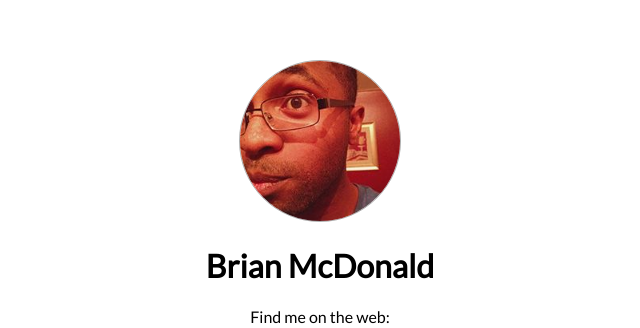
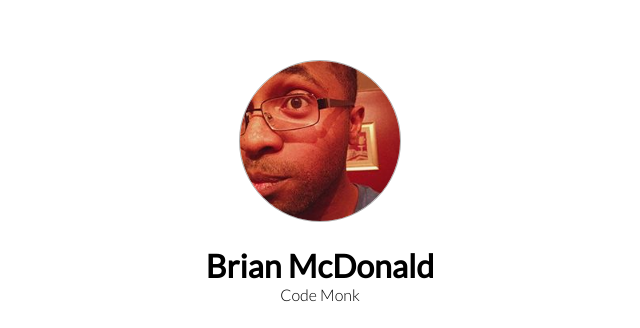
Before and after one commit to brianmcdo/brianmcdonald.io, a plain HTML site: page web/index.html in a window 1280 px wide. Shown: the part 172-500 px from the top of the page, without its empty margins (320-960 px from the left). Drawn offline with Linux system fonts and the light colour scheme.

Commit message:
subtitle

```diff
--- a/web/assets/dist.css
+++ b/web/assets/dist.css
@@ -1,6 +1,7 @@
 html, body {
     font-family: 'Lato', sans-serif;
     height: 100%;
+    font-size: 1rem;
 }
 
 .container {
@@ -14,6 +15,12 @@ html, body {
 
 h1 {
     text-align: center;
+}
+
+h1 span {
+    font-size: 1rem;
+    display: block;
+    font-weight: 300;
 }
 
 .photo {
--- a/web/index.html
+++ b/web/index.html
@@ -6,7 +6,7 @@
     <meta name="description" content="Ramblings of a Code Monk">
     <meta name="author" content="Brian McDonald">
     <link rel="stylesheet" href="assets/dist.css?v=1.0">
-    <link href="https://fonts.googleapis.com/css?family=Lato" rel="stylesheet">
+    <link href="https://fonts.googleapis.com/css?family=Lato:300,400" rel="stylesheet">
 
     <!--[if lt IE 9]>
     <script src="https://html5shiv.googlecode.com/svn/trunk/html5.js"></script>
@@ -17,7 +17,10 @@
     <div class="photo">
         <img src="assets/brian-mcdonald.jpg" title="Brian McDonald">
     </div>
-    <h1>Brian McDonald</h1>
+    <h1>
+        Brian McDonald
+        <span>Code Monk</span>
+    </h1>
     <div class="blurb">Find me on the web:</div>
     <ul class="social">
         <li class="github">
@@ -42,7 +45,7 @@
         </li>
         <li class="hacker-rank">
             <a href="https://www.hackerrank.com/BrianMcDonald">
-                <img src="assets/hrank.png" alt="Hacker Ranks">
+                <img src="assets/hrank.png" alt="Hacker Rank">
             </a>
         </li>
     </ul>
```
